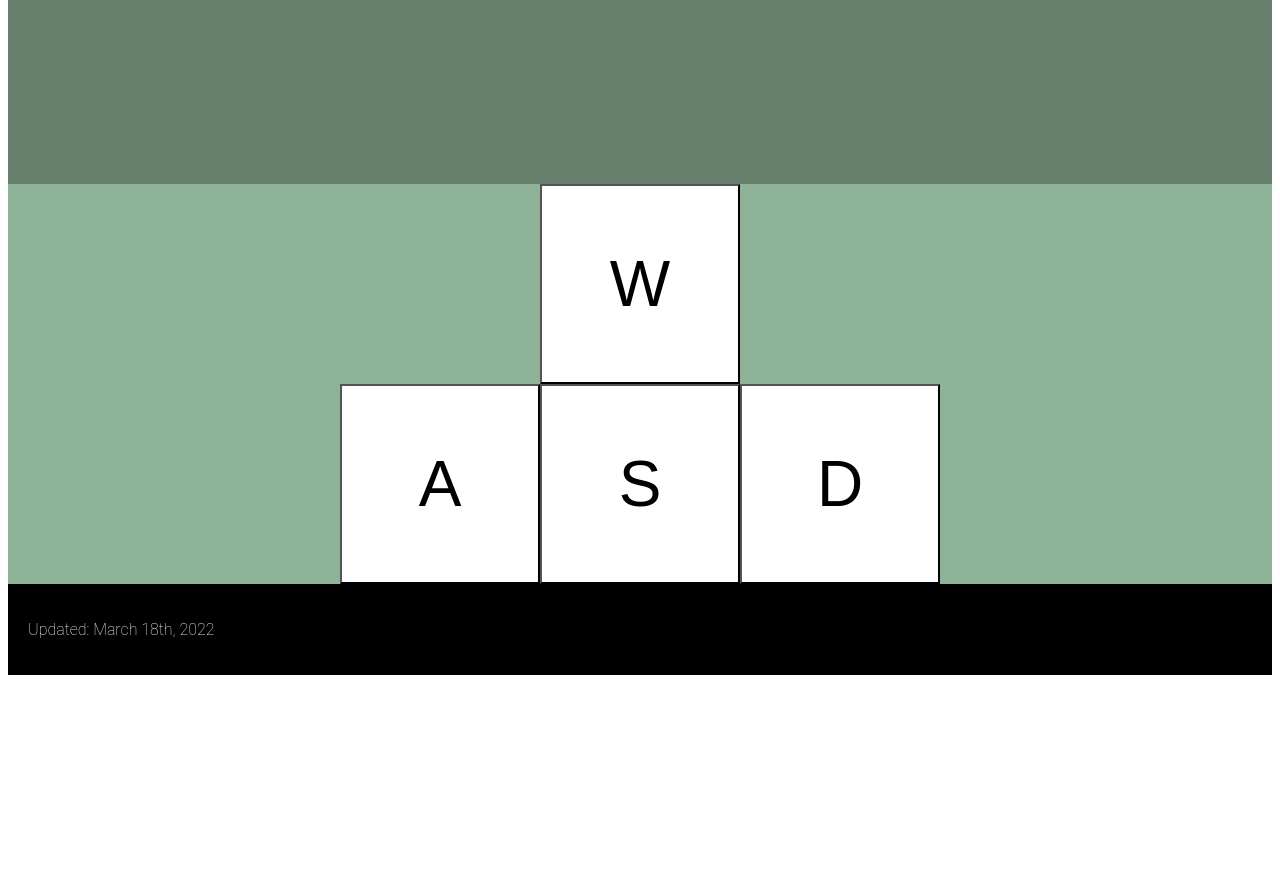
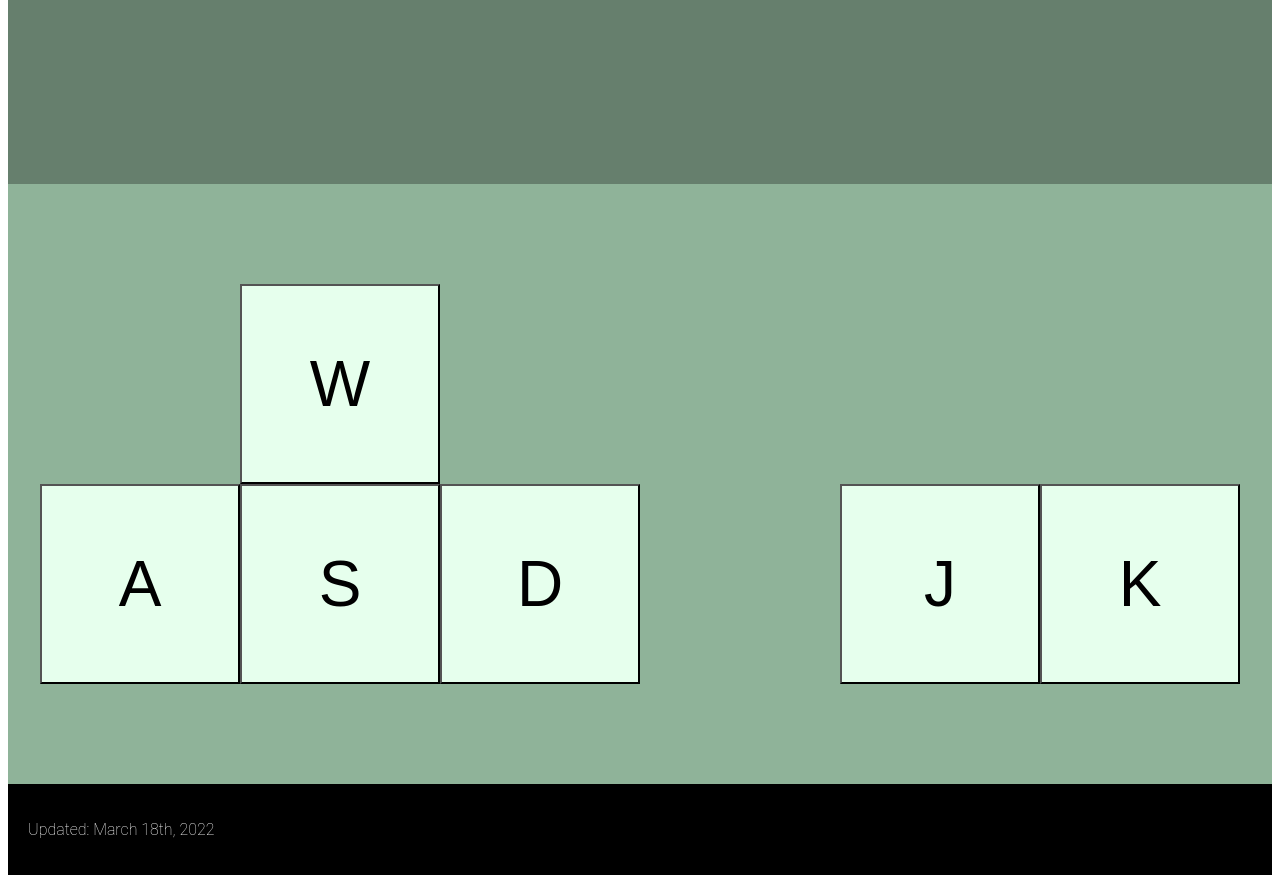
Before and after one commit to rkna02/Drawing-Robot-with-Web-App, a plain HTML site: page mode2.html in a window 1280 px wide. Shown: the part 248-1131 px from the top of the page. Before the commit the page ends 931 px from the top, so only its background shows below. Drawn offline with Linux system fonts and the light colour scheme.

Commit message:
add up and down

```diff
--- a/mode2.html
+++ b/mode2.html
@@ -31,16 +31,19 @@
       <main>
 
         <section class="mode-2-instructions">
-
-
+          <h2>Insert instructions here</h2>
         </section>
 
         <section class="controlpad">
-          <input type = "button" id = "forward" onclick = "move_forward()" value ="W">
+          <div class="controlpad-top">
+            <input type = "button" id = "forward" onclick = "move_forward()" value ="W">
+          </div>
           <div class="controlpad-bottom">
             <input type = "button" id = "backward" onclick=" move_backward()" value ="A">
             <input type = "button" id = "right" onclick=" move_right()" value ="S">
             <input type = "button" id = "left" onclick=" move_left()" value ="D">
+            <input type = "button" id = "up" onclick="lift_up()" value="J">
+            <input type = "button" id = "down" onclick="lift_down()" value="K">
           </div>
         </section>
 
--- a/styles/style.css
+++ b/styles/style.css
@@ -272,6 +272,7 @@ footer {
 /* MODE 2 PAGE STYLES */
 
 .mode-2-instructions {
+    display: flex;
     background-color: #667F6D;
     height: 300px;
     width: 100%;
@@ -284,18 +285,27 @@ footer {
     justify-content: center;
     background-color: #8FB399;
 }
+
 .controlpad input {
-    background-color: #ffffff;
+    background-color: #E6FFED;
     height: 200px;
     width: 200px;
     font-size: 400%;
 }
 
+.controlpad-top {
+    margin-top: 100px;
+    margin-right: 600px;
+}
+
 .controlpad-bottom {
     display: flex;
-
+    margin-bottom: 100px;
 }
 
+#up {
+    margin-left: 200px;
+}
 
 /*
 #forward{
```
